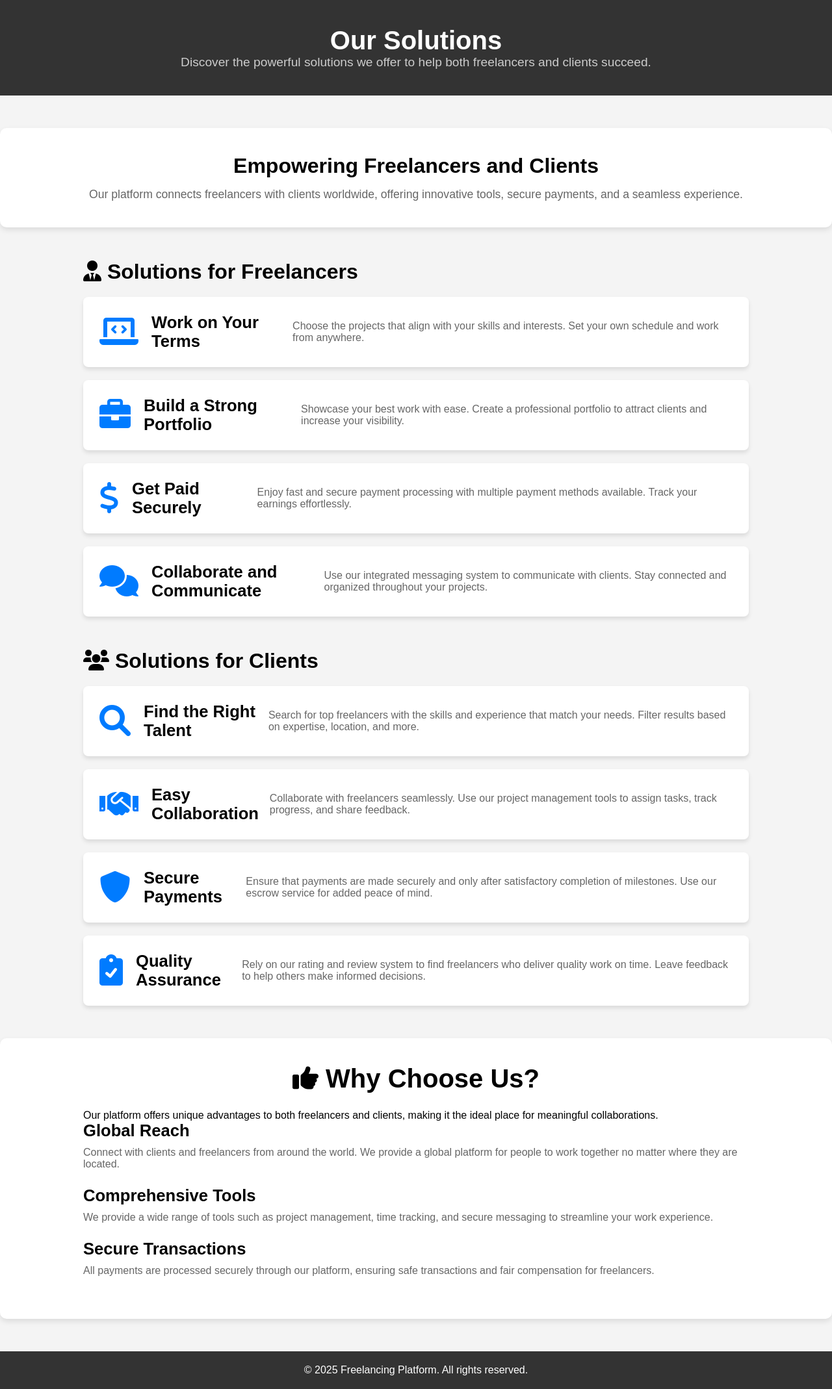
After one commit to Anjanishaw27/proconnect, a Spring Boot app: page /solution/solution in a window 1280 px wide. The commit adds this page. Shown: the whole page at 65% size. Run offline with Spring Boot 4, Linux system fonts and the light colour scheme.

Commit message:
addition of solution page

```diff
--- a/src/main/java/edu/rims/pro_connect/controller/ClientController.java
+++ b/src/main/java/edu/rims/pro_connect/controller/ClientController.java
@@ -11,5 +11,4 @@ public class ClientController {
   String clienthome() {
     return "client/home";
   }
-
 }
--- /dev/null
+++ b/src/main/java/edu/rims/pro_connect/controller/SolutionController.java
@@ -0,0 +1,14 @@
+package edu.rims.pro_connect.controller;
+
+import org.springframework.stereotype.Controller;
+import org.springframework.web.bind.annotation.GetMapping;
+import org.springframework.web.bind.annotation.RequestMapping;
+
+@Controller
+@RequestMapping("/solution")
+public class SolutionController {
+  @GetMapping("/solution")
+  public String solution(){
+    return "client/solution";
+  }
+}
--- /dev/null
+++ b/src/main/resources/static/style/client.solution.css
@@ -0,0 +1,121 @@
+* {
+    margin: 0;
+    padding: 0;
+    box-sizing: border-box;
+}
+
+body {
+    font-family: Arial, sans-serif;
+    background-color: #f4f4f4;
+}
+
+.container {
+    width: 80%;
+    margin: 0 auto;
+}
+
+header {
+    background-color: #333;
+    color: white;
+    padding: 40px 0;
+    text-align: center;
+}
+
+header h1 {
+    font-size: 2.5rem;
+}
+
+header p {
+    font-size: 1.2rem;
+    color: #ccc;
+}
+
+.solutions-overview {
+    text-align: center;
+    padding: 40px 0;
+    background-color: white;
+    border-radius: 10px;
+    box-shadow: 0 4px 8px rgba(0, 0, 0, 0.1);
+}
+
+.solutions-overview h2 {
+    font-size: 2rem;
+    margin-bottom: 15px;
+}
+
+.solutions-overview p {
+    font-size: 1.1rem;
+    color: #666;
+}
+
+section {
+    margin: 50px 0;
+}
+
+h2 {
+    font-size: 2rem;
+    margin-bottom: 20px;
+}
+
+.solution-item {
+    background-color: white;
+    margin-bottom: 20px;
+    padding: 25px;
+    border-radius: 8px;
+    display: flex;
+    align-items: center;
+    box-shadow: 0 4px 6px rgba(0, 0, 0, 0.1);
+}
+
+.solution-icon {
+    font-size: 3rem;
+    color: #007BFF;
+    margin-right: 20px;
+}
+
+.solution-item h3 {
+    font-size: 1.6rem;
+}
+
+.solution-item p {
+    font-size: 1rem;
+    color: #666;
+}
+
+.why-choose-us {
+    padding: 40px 0;
+    background-color: white;
+    border-radius: 10px;
+    box-shadow: 0 4px 8px rgba(0, 0, 0, 0.1);
+}
+
+.why-choose-us h2 {
+    font-size: 2.5rem;
+    text-align: center;
+    margin-bottom: 25px;
+}
+
+.feature {
+    margin-bottom: 25px;
+}
+
+.feature h3 {
+    font-size: 1.6rem;
+    margin-bottom: 10px;
+}
+
+.feature p {
+    font-size: 1rem;
+    color: #666;
+}
+
+footer {
+    background-color: #333;
+    color: white;
+    padding: 20px 0;
+    text-align: center;
+}
+
+footer p {
+    font-size: 1rem;
+}
--- a/src/main/resources/templates/client/home.html
+++ b/src/main/resources/templates/client/home.html
@@ -37,7 +37,7 @@
     <nav>
         <ul class="nav-links">
             <li><a href="#dashboard"><b>Dashboard</b></a></li>
-            <li><a href="#services"> <b>Our Services</b></a></li>
+            <li><a href="/solution/solution"> <b>Our Solutions</b></a></li>
             <li><a href="#about"><b>About Us</b></a></li>
             <li><a href="/category/category"><b>Categories</b></a></li>
             <li><a href="#how_it_works"><b>How it works</b></a></li>
--- /dev/null
+++ b/src/main/resources/templates/client/solution.html
@@ -0,0 +1,145 @@
+<!DOCTYPE html>
+<html lang="en">
+<head>
+  <meta charset="UTF-8">
+  <meta name="viewport" content="width=device-width, initial-scale=1.0">
+  <title>Our Solutions - Freelancing Platform</title>
+  <link rel="stylesheet" href="../style/client.solution.css">
+  <!-- Link to FontAwesome for icons -->
+  <link rel="stylesheet" href="https://cdnjs.cloudflare.com/ajax/libs/font-awesome/6.0.0-beta3/css/all.min.css">
+</head>
+<body>
+
+  <!-- Header Section -->
+  <header>
+    <div class="container">
+      <h1>Our Solutions</h1>
+      <p>Discover the powerful solutions we offer to help both freelancers and clients succeed.</p>
+    </div>
+  </header>
+
+  <!-- Solutions Overview Section -->
+  <section class="solutions-overview">
+    <div class="container">
+      <h2>Empowering Freelancers and Clients</h2>
+      <p>Our platform connects freelancers with clients worldwide, offering innovative tools, secure payments, and a seamless experience.</p>
+    </div>
+  </section>
+
+  <!-- Freelancer Solutions Section -->
+  <section class="freelancer-solutions">
+    <div class="container">
+      <h2><i class="fas fa-user-tie"></i> Solutions for Freelancers</h2>
+
+      <div class="solution-item">
+        <div class="solution-icon">
+          <i class="fas fa-laptop-code"></i>
+        </div>
+        <h3>Work on Your Terms</h3>
+        <p>Choose the projects that align with your skills and interests. Set your own schedule and work from anywhere.</p>
+      </div>
+
+      <div class="solution-item">
+        <div class="solution-icon">
+          <i class="fas fa-briefcase"></i>
+        </div>
+        <h3>Build a Strong Portfolio</h3>
+        <p>Showcase your best work with ease. Create a professional portfolio to attract clients and increase your visibility.</p>
+      </div>
+
+      <div class="solution-item">
+        <div class="solution-icon">
+          <i class="fas fa-dollar-sign"></i>
+        </div>
+        <h3>Get Paid Securely</h3>
+        <p>Enjoy fast and secure payment processing with multiple payment methods available. Track your earnings effortlessly.</p>
+      </div>
+
+      <div class="solution-item">
+        <div class="solution-icon">
+          <i class="fas fa-comments"></i>
+        </div>
+        <h3>Collaborate and Communicate</h3>
+        <p>Use our integrated messaging system to communicate with clients. Stay connected and organized throughout your projects.</p>
+      </div>
+    </div>
+  </section>
+
+  <!-- Client Solutions Section -->
+  <section class="client-solutions">
+    <div class="container">
+      <h2><i class="fas fa-users"></i> Solutions for Clients</h2>
+
+      <div class="solution-item">
+        <div class="solution-icon">
+          <i class="fas fa-search"></i>
+        </div>
+        <h3>Find the Right Talent</h3>
+        <p>Search for top freelancers with the skills and experience that match your needs. Filter results based on expertise, location, and more.</p>
+      </div>
+
+      <div class="solution-item">
+        <div class="solution-icon">
+          <i class="fas fa-handshake"></i>
+        </div>
+        <h3>Easy Collaboration</h3>
+        <p>Collaborate with freelancers seamlessly. Use our project management tools to assign tasks, track progress, and share feedback.</p>
+      </div>
+
+      <div class="solution-item">
+        <div class="solution-icon">
+          <i class="fas fa-shield-alt"></i>
+        </div>
+        <h3>Secure Payments</h3>
+        <p>Ensure that payments are made securely and only after satisfactory completion of milestones. Use our escrow service for added peace of mind.</p>
+      </div>
+
+      <div class="solution-item">
+        <div class="solution-icon">
+          <i class="fas fa-clipboard-check"></i>
+        </div>
+        <h3>Quality Assurance</h3>
+        <p>Rely on our rating and review system to find freelancers who deliver quality work on time. Leave feedback to help others make informed decisions.</p>
+      </div>
+    </div>
+  </section>
+
+  <!-- Why Choose Us Section -->
+  <section class="why-choose-us">
+    <div class="container">
+      <h2><i class="fas fa-thumbs-up"></i> Why Choose Us?</h2>
+      <p>Our platform offers unique advantages to both freelancers and clients, making it the ideal place for meaningful collaborations.</p>
+
+      <div class="feature">
+        <h3>Global Reach</h3>
+        <p>Connect with clients and freelancers from around the world. We provide a global platform for people to work together no matter where they are located.</p>
+      </div>
+
+      <div class="feature">
+        <h3>Comprehensive Tools</h3>
+        <p>We provide a wide range of tools such as project management, time tracking, and secure messaging to streamline your work experience.</p>
+      </div>
+
+      <div class="feature">
+        <h3>Secure Transactions</h3>
+        <p>All payments are processed securely through our platform, ensuring safe transactions and fair compensation for freelancers.</p>
+      </div>
+    </div>
+  </section>
+
+  <!-- Footer Section -->
+  <footer>
+    <div class="container">
+      <p>&copy; 2025 Freelancing Platform. All rights reserved.</p>
+    </div>
+  </footer>
+
+  <script>
+    // JavaScript for interactive elements if needed
+    document.addEventListener("DOMContentLoaded", function () {
+  // You can add interactivity for buttons or links here if needed
+    });
+
+  </script>
+</body>
+</html>
```
